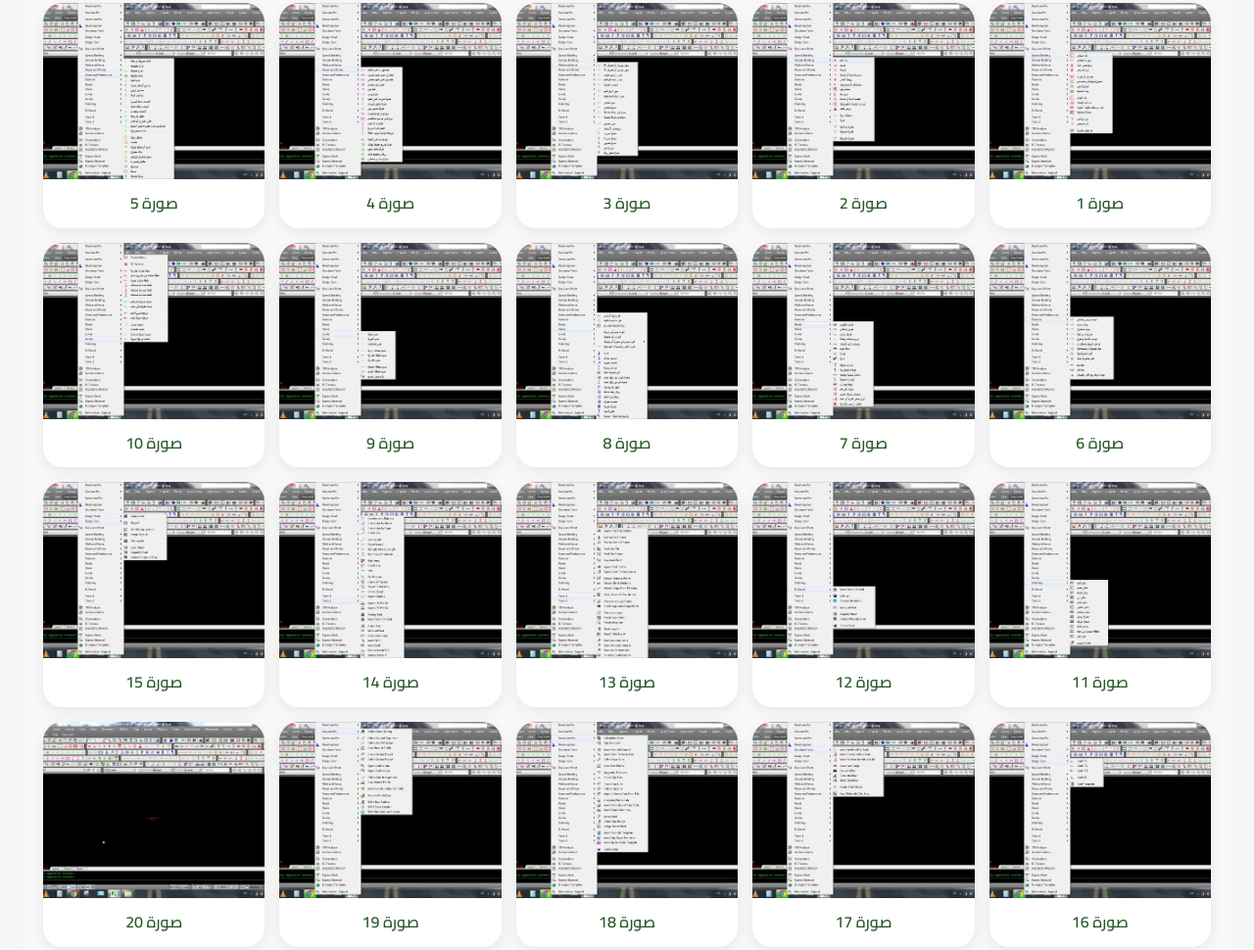
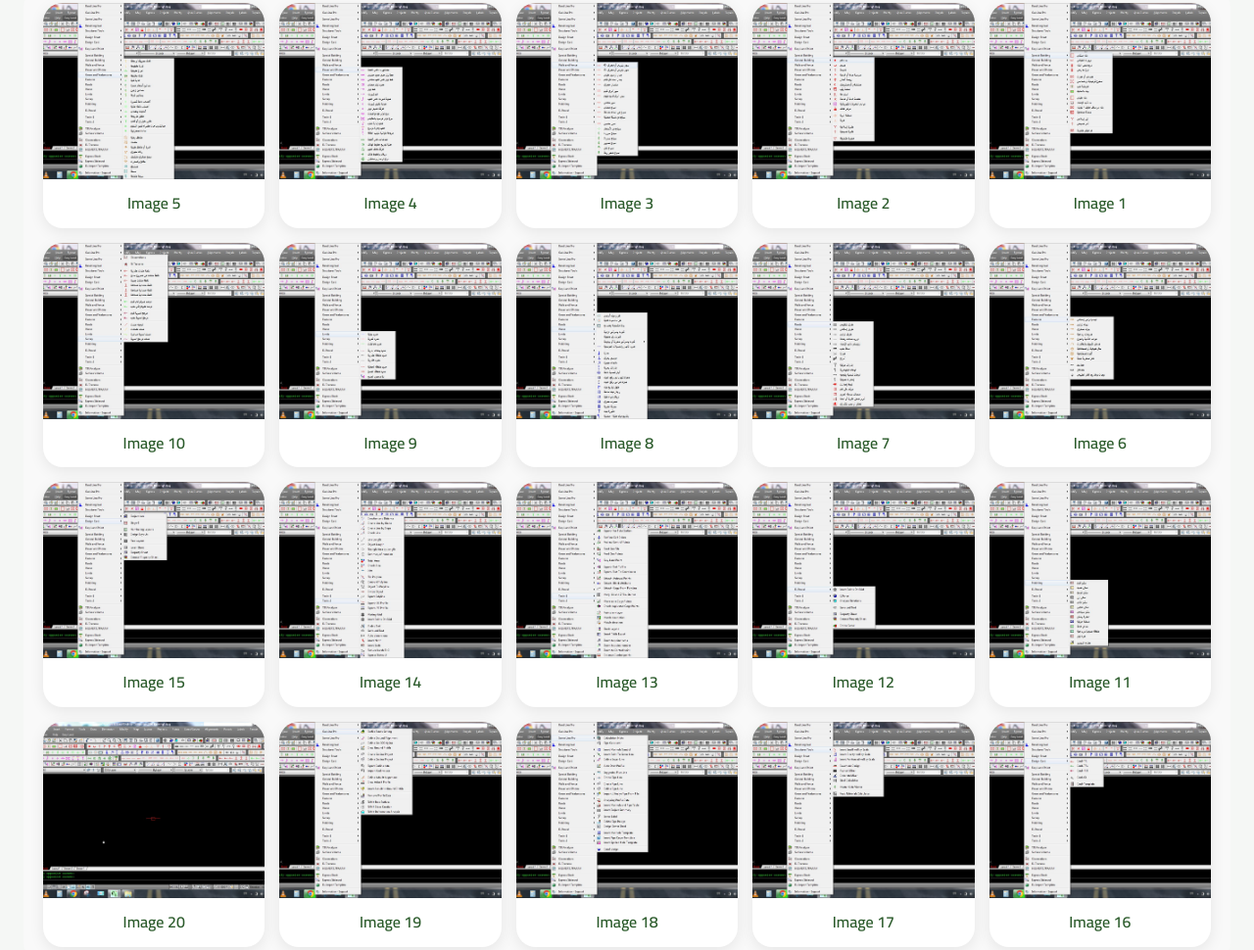
Before and after one commit to Semo74/easyland-survey, a plain HTML site: page index.html in a window 1280 px wide. Shown: the part 3058-4028 px from the top of the page at 98% size. Drawn offline with Linux system fonts and the light colour scheme.

Commit message:
Update index.html

```diff
--- a/index.html
+++ b/index.html
@@ -930,9 +930,9 @@
             card.onclick = function() { openLightbox(i - 1); };
 
             card.innerHTML = `
-                <img src="${imageName}" alt="صورة ${i}" style="width: 100%; height: 180px; object-fit: cover; transition: 0.3s; display: block;">
+                <img src="${imageName}" alt="Image ${i}" style="width: 100%; height: 180px; object-fit: cover; transition: 0.3s; display: block;">
                 <div style="padding: 12px; text-align: center;">
-                    <p style="font-weight: 600; color: #2a5a2a; margin: 0;">صورة ${i}</p>
+                    <p style="font-weight: 600; color: #2a5a2a; margin: 0;">Image ${i}</p>
                 </div>
             `;
 
```
